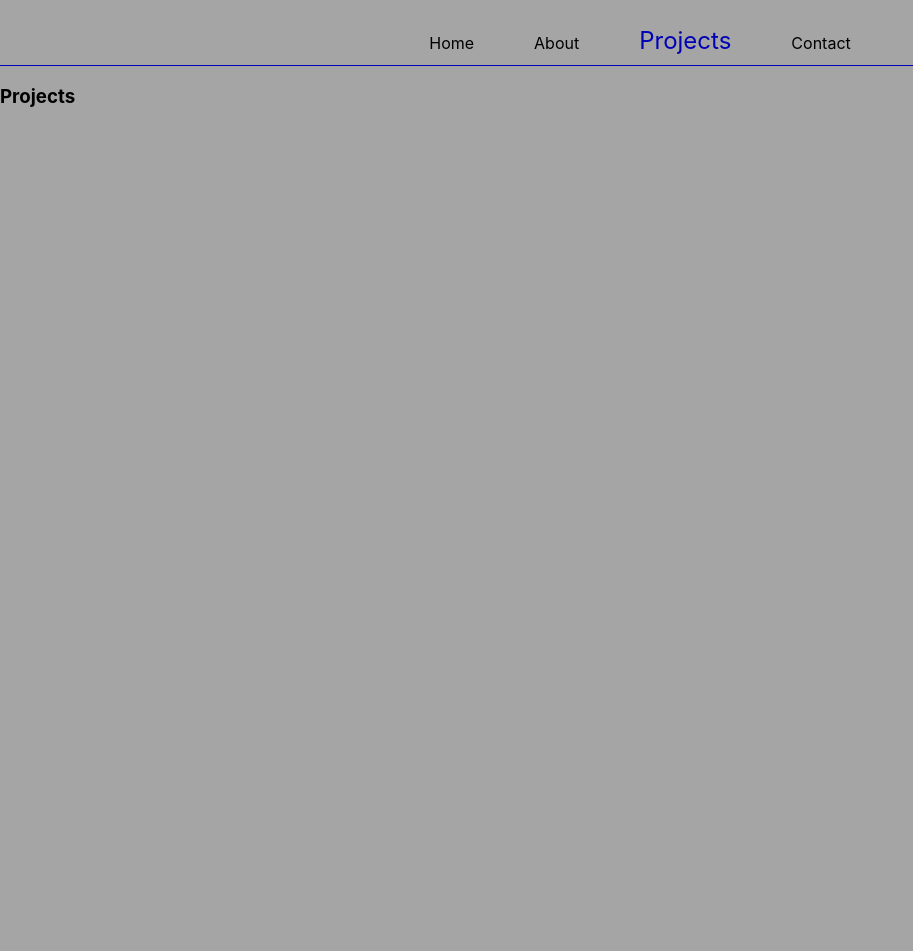
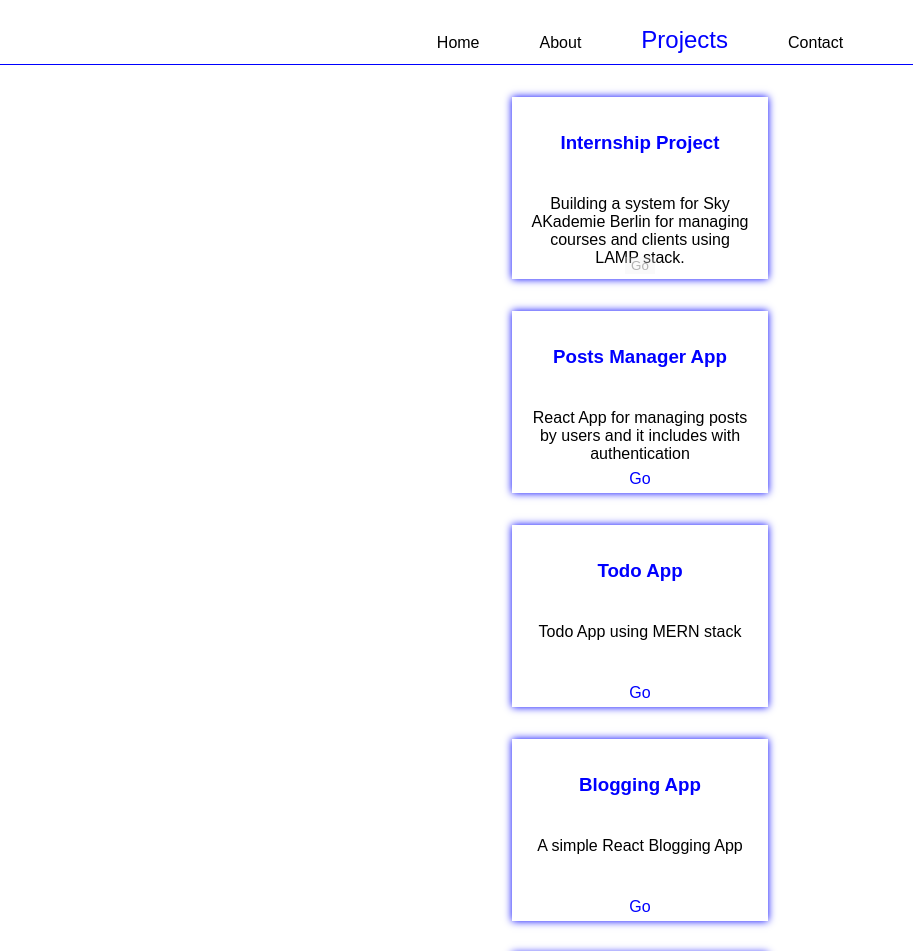
Before and after one commit to mohammadkharma/Portfolio, a React (Create React App) app in the folder portfolio/: page /projects in a window 1280 px wide. Shown: the top 951 px of the page, without its empty margins (0-913 px from the left). Before the commit the page ends 800 px from the top, so only its background shows below. Built offline with nearby package versions, Linux system fonts and the light colour scheme.

Commit message:
initialized Projects page

```diff
--- a/portfolio/src/App.css
+++ b/portfolio/src/App.css
@@ -2,12 +2,12 @@ body {
   box-sizing: border-box;
   margin: 0;
   padding: 0;
-  background: rgb(165, 165, 165);
+  font-family: Arial, Helvetica, sans-serif;
 }
 
 .navbar ul {
   text-align: center;
-  border-bottom: 1px solid rgb(0, 0, 182);
+  border-bottom: 1px solid Blue;
   padding: 10px;
 }
 
@@ -22,7 +22,7 @@ body {
 }
 
 .navbar li a.active {
-  color: rgb(0, 0, 182);
+  color: Blue;
   font-size: 24px;
 }
 
@@ -31,7 +31,7 @@ body {
 .home .image {
   display: block;
   margin: auto;
-  border: 5px solid rgb(0, 0, 182);
+  border: 5px solid Blue;
   width: 300px;
   height: 300px;
   border-radius: 50%;
@@ -45,7 +45,7 @@ body {
 
 .home h1::first-letter {
   font-size: 150%;
-  color: rgb(0, 0, 182);
+  color: Blue;
 }
 
 /* ----------------------------------- */
@@ -58,9 +58,47 @@ body {
 }
 
 .about div {
-  border-bottom: 1px solid rgb(0, 0, 182);
+  border-bottom: 1px solid Blue;
 }
 
 .about div h3 {
-  border-bottom: rgb(0, 0, 182);
+  color: Blue;
 }
+
+/* ----------------------------------- */
+
+.projects .column {
+  width: 25%;
+  display: block;
+  margin: auto;
+}
+
+.projects .card {
+  box-shadow: 0 0px 8px 0 blue;
+  padding: 16px;
+  text-align: center;
+  height: 150px;
+  margin: 10%;
+}
+
+.projects .card a {
+  text-decoration: none;
+  color: blue;
+  position: relative;
+}
+
+.projects .card h3 {
+  color: blue;
+}
+
+.projects .card h3,
+.projects .card p,
+.projects .card a {
+  height: 30%;
+}
+
+.projects .card button {
+  border: 0;
+}
+
+/* ----------------------------------- */
--- a/portfolio/src/components/Projects.jsx
+++ b/portfolio/src/components/Projects.jsx
@@ -3,7 +3,54 @@ import React from "react";
 const Projects = () => {
   return (
     <div className="projects">
-      <h3>Projects</h3>
+      <div class="row">
+        <div class="column">
+          <div class="card">
+            <h3>Internship Project</h3>
+            <p>
+              Building a system for Sky AKademie Berlin for managing courses and
+              clients using LAMP stack.
+            </p>
+            <button disabled>Go</button>
+          </div>
+        </div>
+        <div class="column">
+          <div class="card">
+            <h3>Posts Manager App</h3>
+            <p>
+              React App for managing posts by users and it includes with
+              authentication
+            </p>
+            <a href="https://mohammadkharma.github.io/Posts_Manager_App/index.html">
+              Go
+            </a>
+          </div>
+        </div>
+
+        <div class="column">
+          <div class="card">
+            <h3>Todo App</h3>
+            <p>Todo App using MERN stack</p>
+            <a href="https://mohammadkharma.github.io/MERN-Todo-App/">Go</a>
+          </div>
+        </div>
+
+        <div class="column">
+          <div class="card">
+            <h3>Blogging App</h3>
+            <p>A simple React Blogging App</p>
+            <a href="https://mohammadkharma.github.io/Blogging_App/">Go</a>
+          </div>
+        </div>
+
+        <div class="column">
+          <div class="card">
+            <h3>React Router</h3>
+            <p>Practicing React Router & Redux</p>
+            <a href="https://mohammadkharma.github.io/">Go</a>
+          </div>
+        </div>
+      </div>
     </div>
   );
 };
```
